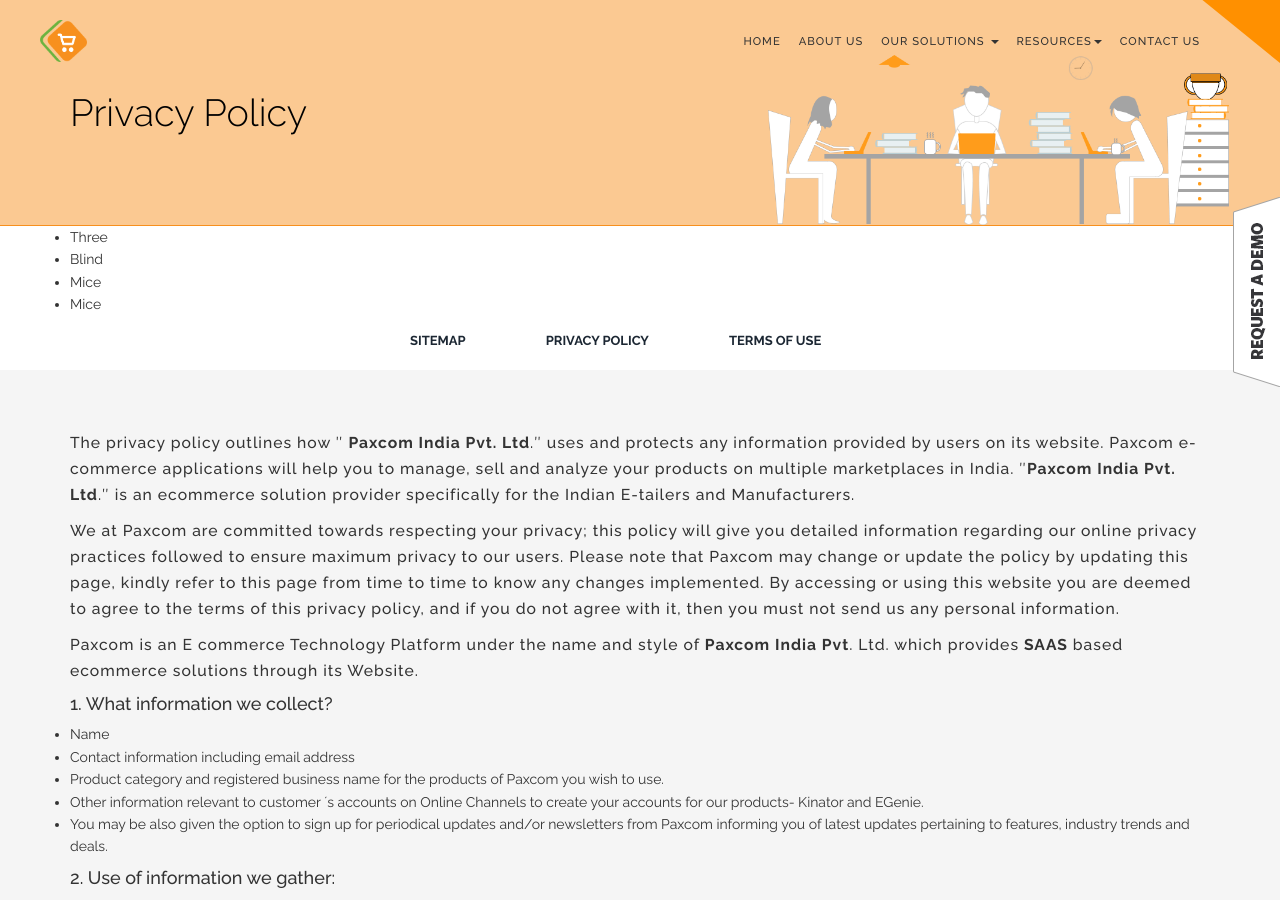
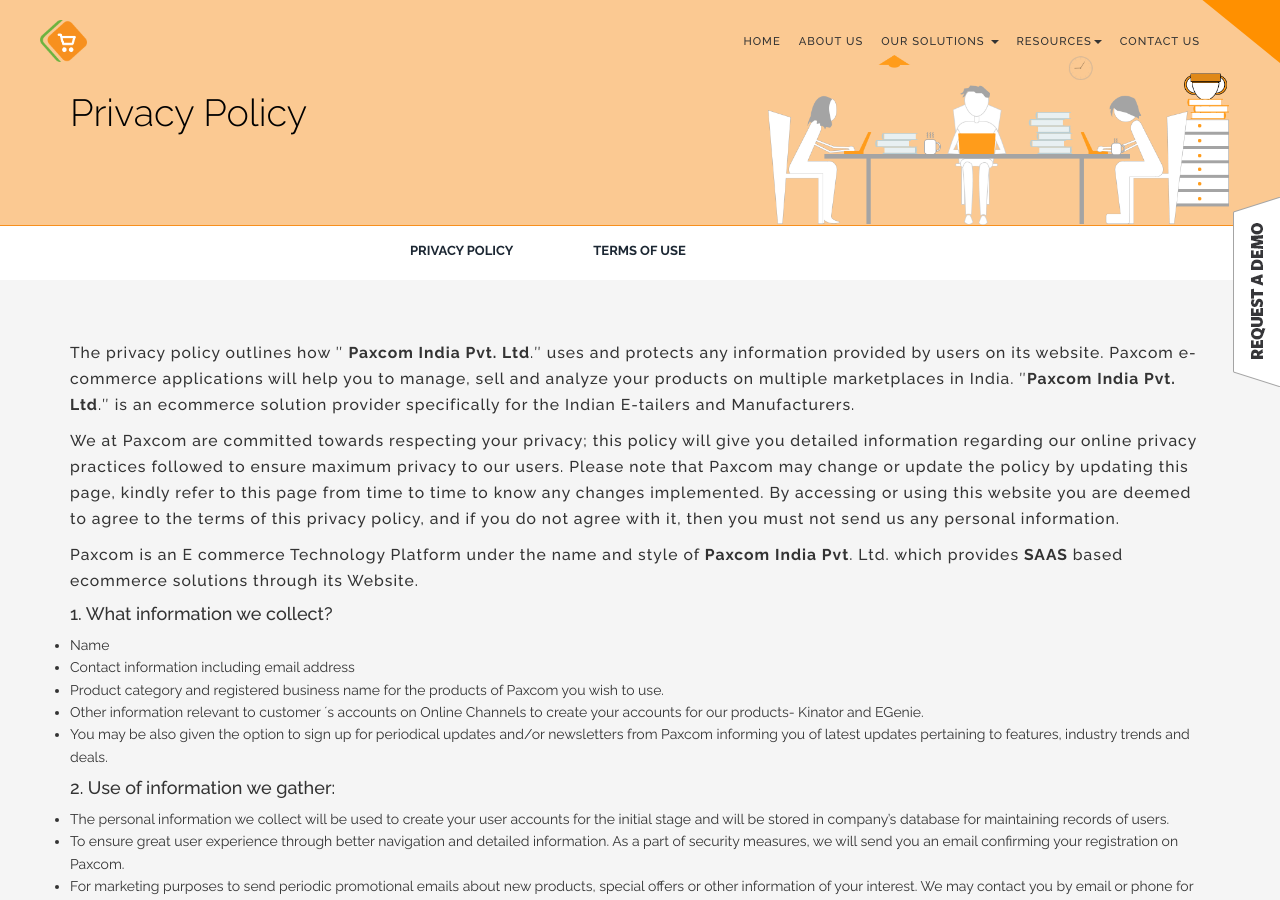
Before and after one commit to paxcom/paxcom.github.io, a Jekyll site: the page built from privacy_policy.md, in a window 1280 px wide and 900 px high. Built offline with Jekyll 4.4.1, drawn with Linux system fonts in a browser that asks for light colours; comment, search, counter and statistics services are not loaded.

Commit message:
css edit

```diff
--- a/_includes/pp-tnc-tab.html
+++ b/_includes/pp-tnc-tab.html
@@ -1,29 +1,12 @@
-<div class="container">
-
-   <div class="inner_ul_center">
-    <ul>
-        <li>Three</li>
-        <li>Blind</li>
-        <li>Mice</li>
-        <li>Mice</li>
-    </ul>
-</div>
-
-
-</div>
-
-
 <div class="ab_cont_work what_we_do_up">
 	<div class="container">
 		<div class="row">
-
 			<div class="work-nav work-nav_one">
 				<ul>
-<li><a href="https://www.intint.in/sitemap">Sitemap</a></li>
 					<li><a href="https://www.intint.in/privacy-policy" class="active"> Privacy Policy</a></li>
 					<li><a href="https://www.intint.in/terms-of-use"> Terms of Use</a></li>
-
 				</ul>
 			</div>
-</div></div>
 		</div>
+	</div>
+</div>
```
Lines whose indentation alone changed are shown as unchanged.
